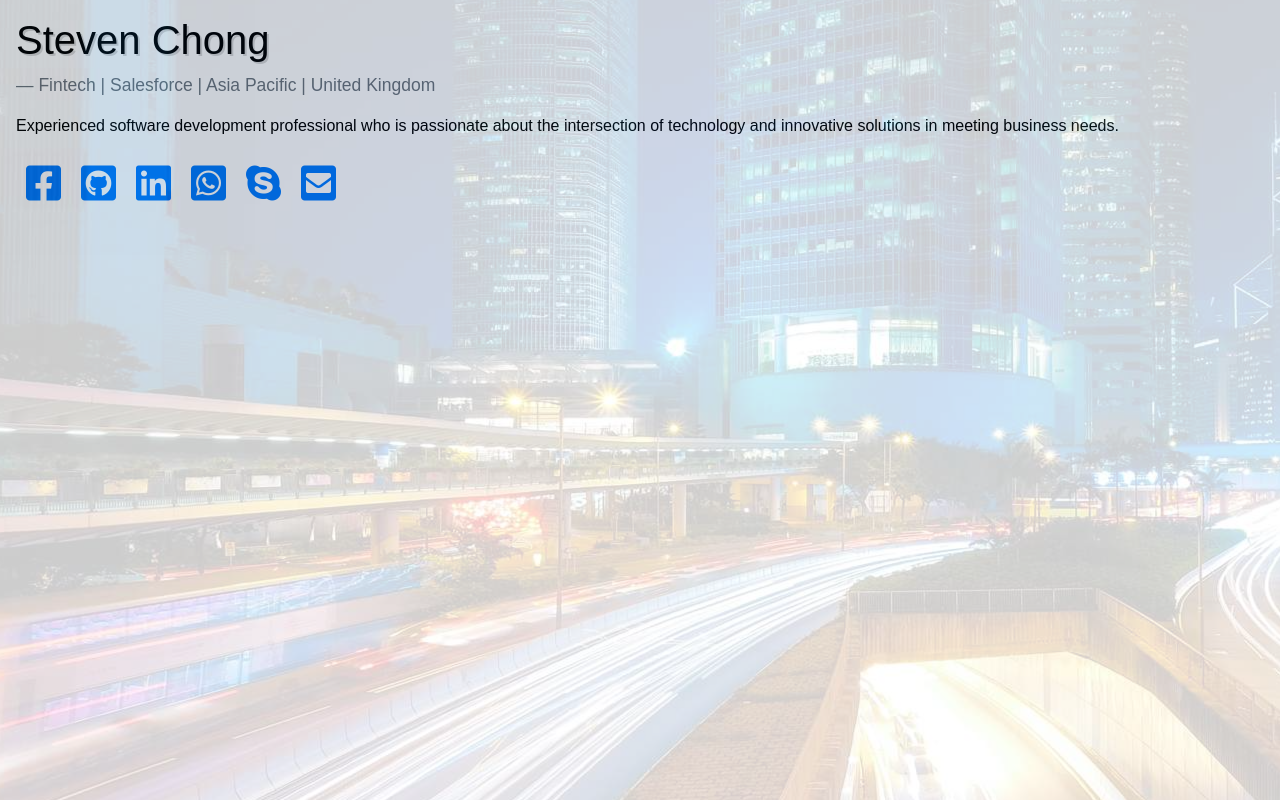
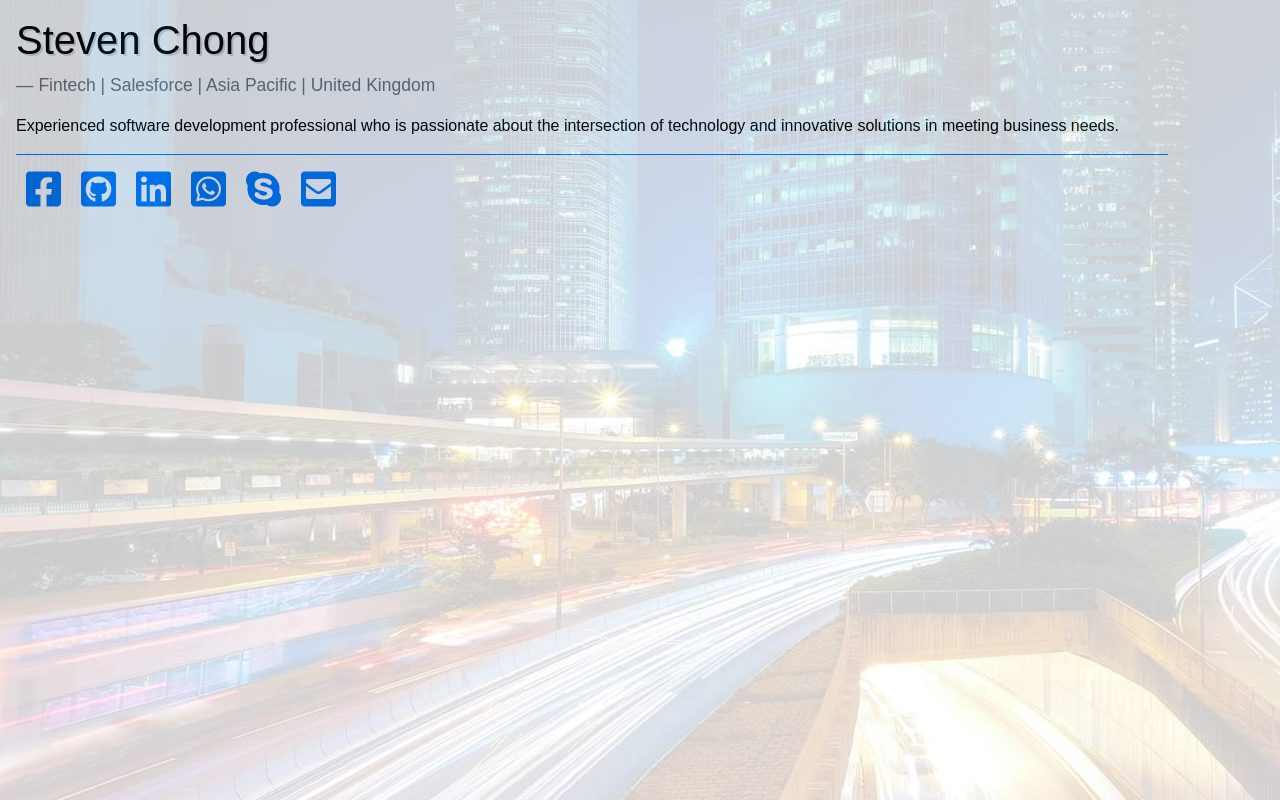
Before and after one commit to teamchong/teamchong.com, a React (Create React App) app: page / in a window 1280 px wide. Built offline with nearby package versions, Linux system fonts and the light colour scheme.

Commit message:
formatting

```diff
--- a/src/index.tsx
+++ b/src/index.tsx
@@ -33,6 +33,7 @@ function App() {
         the intersection of technology and innovative solutions in meeting
         business needs.
       </p>
+      <div className="line1" />
       <div className="social-links">
         <a
           href="https://facebook.com/chong1222"
--- a/src/styles.scss
+++ b/src/styles.scss
@@ -37,6 +37,17 @@ html, body {
   animation: social-links-loop1 2s infinite;
 }
 
+.line1 {
+  height: 1px;;
+  border-left: 90vw solid #007bff;
+  animation: line-loop1 2s 1;
+  margin-bottom: 5px;
+}
+
+@keyframes line-loop1 {
+  0% { border-left: 0 solid #007bff; }
+  100% { border-left: 80vw solid #007bff; }
+}
 
 @keyframes social-links-loop1 {
   0% { padding-left: 10px; padding-right: 10px; }
```
